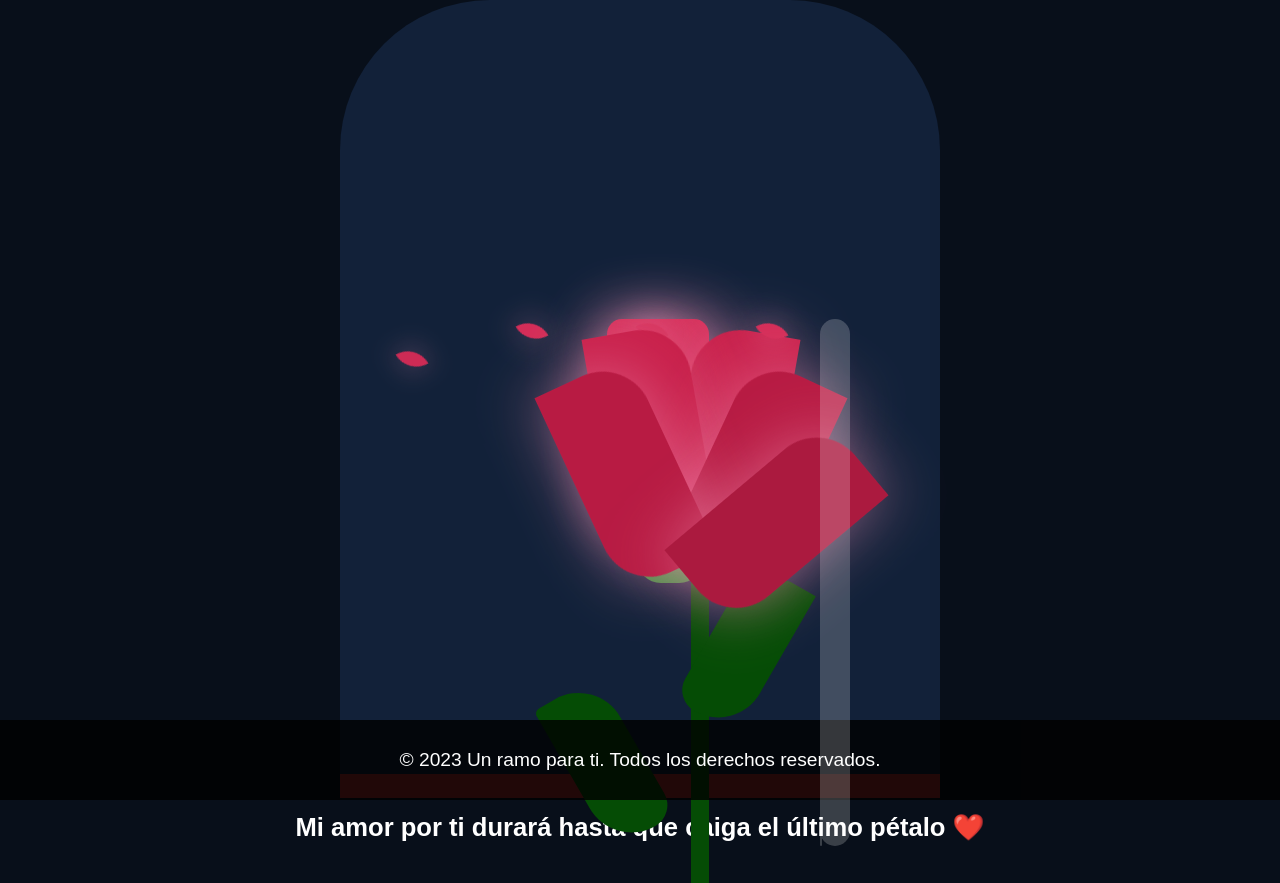
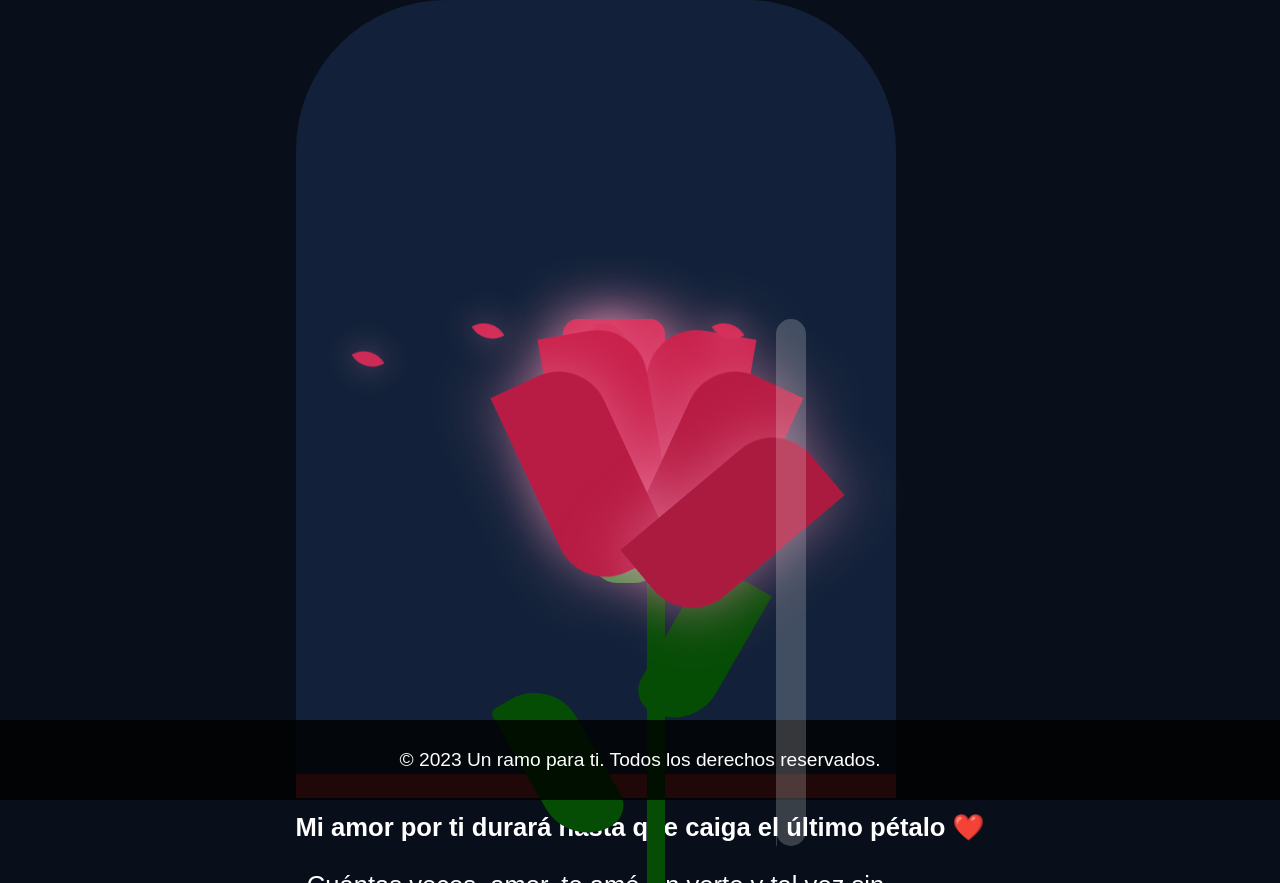
Before and after one commit to pjaime1623/rosa, a plain HTML site: page index.html in a window 1280 px wide. Shown: the top 883 px of the page. Drawn offline with Linux system fonts and the light colour scheme.

Commit message:
Update index.html

```diff
--- a/index.html
+++ b/index.html
@@ -9,6 +9,7 @@
 </head>
 
 <body>
+    <div class="content-wrapper">
         <div class="container">
             <div class="glass">
                 <div class="shine"></div>
@@ -41,9 +42,8 @@
                 <div></div>
             </div>
         </div>
-    <div>
+        <div class="text-content">
             <h4 class="texto">Mi amor por ti durará hasta que caiga el último pétalo ❤️</h4>
-    </div>
             <div class="poem-container">
                 <p class="texto">
                     Cuántas veces, amor, te amé sin verte y tal vez sin recuerdo,
@@ -68,6 +68,8 @@
                     Como hoguera en los bosques el fuego es tu reino.
                 </p>
             </div>
+        </div>
+    </div>
     <footer class="footer">
         <p>&copy; 2023 Un ramo para ti. Todos los derechos reservados.</p>
     </footer>
```
Lines whose indentation alone changed are shown as unchanged.
